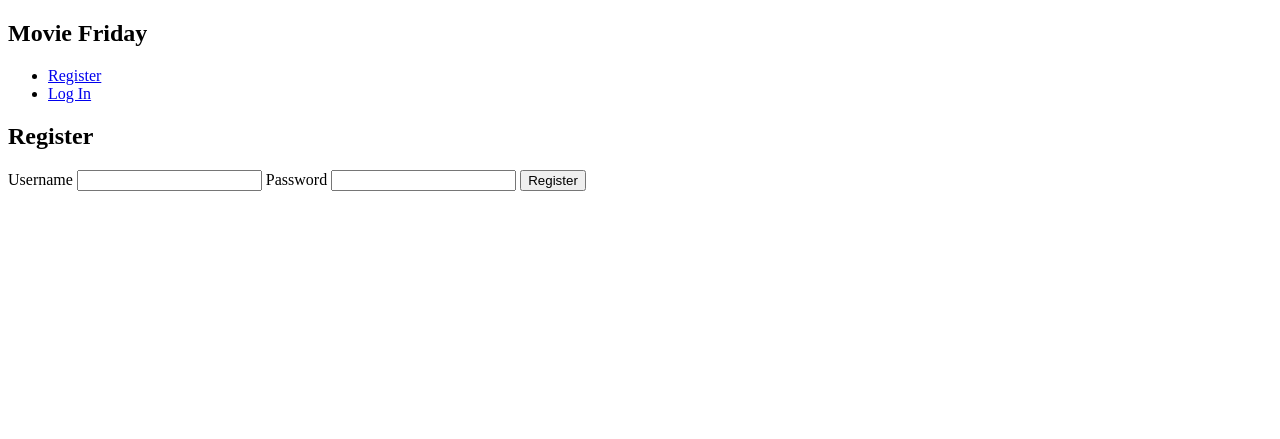
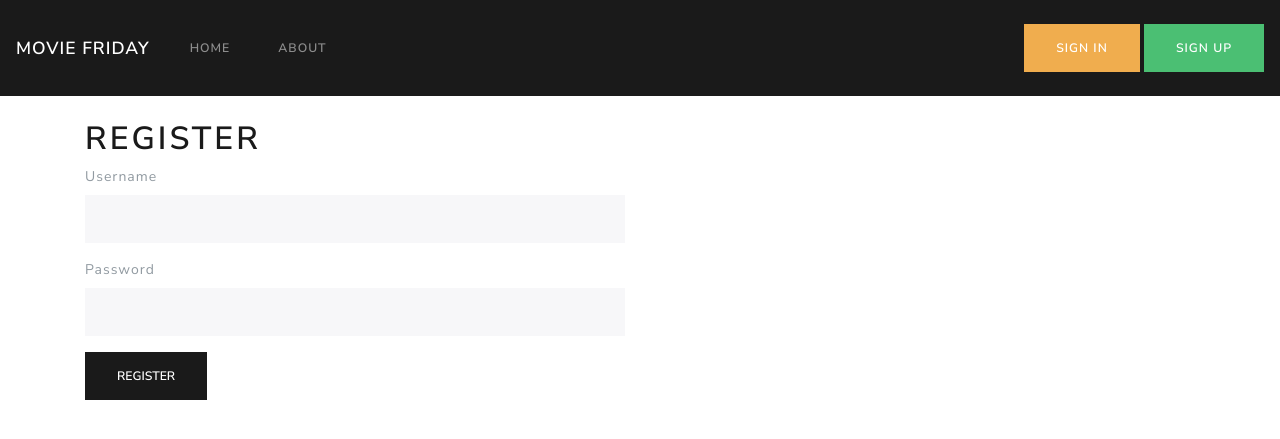
Before and after one commit to bhameyie/lazy-sunday, a Flask app: page /auth/register in a window 1280 px wide. Shown: the top 439 px of the page. Run offline with Flask 2, Linux system fonts and the light colour scheme; some libraries are stand-ins or nearby versions.

Commit message:
adding home module and rerjiggering styles

```diff
--- a/moviefriday/__init__.py
+++ b/moviefriday/__init__.py
@@ -24,12 +24,13 @@ def create_app(test_config=None):
     def hello():
         return 'All good!'
 
-    from moviefriday import auth, watch, db, upload
+    from moviefriday import auth, watch, db, upload, home
     db.init_app(app)
     app.register_blueprint(auth.bp)
     app.register_blueprint(watch.bp)
     app.register_blueprint(upload.bp)
+    app.register_blueprint(home.bp)
 
-    app.add_url_rule('/', endpoint='index')
+    # app.add_url_rule('/', endpoint='index')
 
     return app
--- a/moviefriday/auth.py
+++ b/moviefriday/auth.py
@@ -28,12 +28,18 @@ def register():
             error = 'User {} is already registered.'.format(username)
 
         if error is None:
-            user_repository.insert(User(username=username, password=generate_password_hash(password)))
-            return redirect(url_for('auth.login'))
+            user_id = user_repository.insert(User(username=username, password=generate_password_hash(password)))
+            return redirect_home_asnew(user_id)
 
         flash(error)
 
     return render_template('auth/register.html')
+
+
+def redirect_home_asnew(user_id):
+    session.clear()
+    session['user_id'] = str(user_id)
+    return redirect(url_for('home.index'))
 
 
 @bp.route('/login', methods=('GET', 'POST'))
@@ -51,9 +57,7 @@ def login():
             error = 'Incorrect password.'
 
         if error is None:
-            session.clear()
-            session['user_id'] = str(user.id)
-            return redirect(url_for('watch.index'))
+            return redirect_home_asnew(user.id)
 
         flash(error)
 
@@ -63,7 +67,7 @@ def login():
 @bp.route('/logout')
 def logout():
     session.clear()
-    return redirect(url_for('watch.index'))
+    return redirect(url_for('home.index'))
 
 
 @bp.before_app_request
@@ -86,3 +90,14 @@ def login_required(view):
         return view(**kwargs)
 
     return wrapped_view
+
+
+def no_auth_only(view):
+    @functools.wraps(view)
+    def wrapped_view(**kwargs):
+        if g.user is not None:
+            return redirect(url_for('home.index'))
+
+        return view(**kwargs)
+
+    return wrapped_view
--- a/moviefriday/templates/auth/register.html
+++ b/moviefriday/templates/auth/register.html
@@ -1,15 +1,23 @@
 {% extends 'base.html' %}
 
 {% block header %}
-  <h1>{% block title %}Register{% endblock %}</h1>
+    <h1>{% block title %}Register{% endblock %}</h1>
 {% endblock %}
 
 {% block content %}
-  <form method="post">
-    <label for="username">Username</label>
-    <input name="username" id="username" required>
-    <label for="password">Password</label>
-    <input type="password" name="password" id="password" required>
-    <input type="submit" value="Register">
-  </form>
+    <div class="row">
+        <div class="col-lg-6">
+            <form method="post">
+                <div class="form-group">
+                    <label for="username">Username</label>
+                    <input class="form-control" name="username" id="username" required>
+                </div>
+                <div class="form-group">
+                    <label for="password">Password</label>
+                    <input class="form-control" type="password" name="password" id="password" required>
+                </div>
+                <input type="submit" class="btn btn-primary" value="Register">
+            </form>
+        </div>
+    </div>
 {% endblock %}
--- a/moviefriday/templates/base.html
+++ b/moviefriday/templates/base.html
@@ -1,32 +1,91 @@
 <!doctype html>
 <html>
 <head>
-    <title>{% block title %}{% endblock %} - Flaskr</title>
-    <link rel="stylesheet" href="{{ url_for('static', filename='bootswatch.lux.min.cs') }}">
+    <title>{% block title %}{% endblock %} - Movie Friday</title>
+    <link rel="stylesheet" href="{{ url_for('static', filename='bootswatch.lux.min.css') }}">
     <link rel="stylesheet" href="{{ url_for('static', filename='style.css') }}">
     <script src="https://cdn.jsdelivr.net/npm/vue"></script>
+    <script src="https://stackpath.bootstrapcdn.com/bootstrap/4.1.3/js/bootstrap.min.js"
+            integrity="sha384-ChfqqxuZUCnJSK3+MXmPNIyE6ZbWh2IMqE241rYiqJxyMiZ6OW/JmZQ5stwEULTy"
+            crossorigin="anonymous"></script>
+
 </head>
 <body>
-<nav>
-    <h1>Movie Friday</h1>
-    <ul>
+<nav class="navbar navbar-expand-lg navbar-dark bg-primary">
+    <a class="navbar-brand" href="{{ url_for('home.landing_page') }}">Movie Friday</a>
+    <button class="navbar-toggler" type="button" data-toggle="collapse" data-target="#movieNavBar"
+            aria-controls="movieNavBar" aria-expanded="false" aria-label="Toggle navigation">
+        <span class="navbar-toggler-icon"></span>
+    </button>
+
     {% if g.user %}
-            <li><span>{{ g.user['username'] }}</span>
-            <li><a href="{{ url_for('auth.logout') }}">Log Out</a>
+        <div class="collapse navbar-collapse" id="movieNavBar">
+            <ul class="navbar-nav mr-auto">
+
+                <li class="nav-item">
+                    <a class="nav-link" href="{{ url_for('home.index') }}">Home <span
+                            class="sr-only">(current)</span></a>
+                </li>
+                <li class="nav-item">
+                    <a class="nav-link" href="#">Movies</a>
+                </li>
+                <li class="nav-item">
+                    <a class="nav-link" href="{{ url_for('upload.upload_file') }}">Upload</a>
+                </li>
+                <li class="nav-item">
+                    <a class="nav-link" href="#">About</a>
+                </li>
+
+                <li class="nav-item">
+                    <form class="form-inline my-2 my-lg-0">
+                        <input class="form-control mr-sm-2" type="text" placeholder="Search">
+                        <button class="btn btn-secondary my-2 my-sm-0" type="submit">Search</button>
+                    </form>
+
+                </li>
+
+            </ul>
+
+
+            <div>
+
+                <a class="btn btn-danger" href="{{ url_for('auth.logout') }}">Log Out</a>
+            </div>
+        </div>
+
     {% else %}
-            <li><a href="{{ url_for('auth.register') }}">Register</a>
-            <li><a href="{{ url_for('auth.login') }}">Log In</a>
+        <div class="collapse navbar-collapse" id="movieNavBar">
+            <ul class="navbar-nav mr-auto">
+
+                <li class="nav-item">
+                    <a class="nav-link" href="{{ url_for('home.landing_page') }}">Home <span
+                            class="sr-only">(current)</span></a>
+                </li>
+                <li class="nav-item">
+                    <a class="nav-link" href="#">About</a>
+                </li>
+            </ul>
+            <div>
+                <a class="btn btn-warning" href="{{ url_for('auth.login') }}">Sign In</a>
+                <a class="btn btn-success" href="{{ url_for('auth.register') }}">Sign Up</a>
+            </div>
+        </div>
     {% endif %}
-    </ul>
 </nav>
-<section class="content">
+<section class="content mt-4 my-4">
+    <div class="container">
         <header>
+            <div class="page-header">
+
                 {% block header %}{% endblock %}
+            </div>
         </header>
+
         {% for message in get_flashed_messages() %}
             <div class="flash">{{ message }}</div>
         {% endfor %}
         {% block content %}{% endblock %}
+    </div>
 </section>
 </body>
 </html>
--- a/moviefriday/templates/upload/movie_upload.html
+++ b/moviefriday/templates/upload/movie_upload.html
@@ -8,7 +8,8 @@
     <form method=post enctype=multipart/form-data>
         <label for="title">Title</label>
         <input name="title" id="title" required>
-        <input type="checkbox" name="convert" value="true" checked>Convert to HSL<br>
+        <input type="checkbox" id="convert" name="convert" value="true" checked>Convert to HSL<br>
+        <input type="checkbox" id="forceReplace" name="forceReplace" value="true">Auto Replace existing<br>
 
         <input type=file name=file>
         <input type=submit value=Upload>
--- a/moviefriday/upload.py
+++ b/moviefriday/upload.py
@@ -1,18 +1,21 @@
 import os
 
+import flask
 from flask import (
-    Blueprint, flash, redirect, render_template, request, url_for, current_app
-)
+    Blueprint, flash, redirect, render_template, request, url_for, current_app,
+    Flask)
 from werkzeug.utils import secure_filename
 
 from moviefriday import vidconvert
 from moviefriday.auth import login_required
 from moviefriday.db import get_db
 from moviefriday.repositories import Movie, MovieRepository
+import logging
 
 ALLOWED_MOVIE_EXTENSIONS = ['mp4']
 
 bp = Blueprint('upload', __name__)
+
 
 
 @bp.route('/movies/uploaded/<movie_id>')
@@ -26,8 +29,11 @@ def uploaded_file(movie_id):
 @login_required
 def upload_file():
     if request.method == 'POST':
+        print(request.form)
         movie_title = request.form['title']
-        force_replace = request.form['forceReplace']
+        force_replace = 'forceReplace' in request.form
+
+        print('Dealing wth POST')
 
         if not movie_title:
             flash('Movie title required')
@@ -64,7 +70,7 @@ def _upload_movie(file, force_replace, movie_title):
     file.save(filepath)
     movie_id = ''
 
-    if request.form['convert']:
+    if 'convert' in request.form:
         model = vidconvert.make_default_req(filename, filepath)
         conversion = vidconvert.convert_mp4(model, force_replace)
 
```
Also changed, not shown: moviefriday/appsettings.py (+4 -4 lines), moviefriday/home.py (added, +23 -0 lines), moviefriday/templates/auth/login.html (+20 -8 lines), moviefriday/templates/home/index.html (added, +8 -0 lines), moviefriday/templates/home/landing.html (added, +15 -0 lines), moviefriday/vidconvert.py (+5 -5 lines), moviefriday/watch.py (+0 -9 lines). Lines whose indentation alone changed are shown as unchanged.
